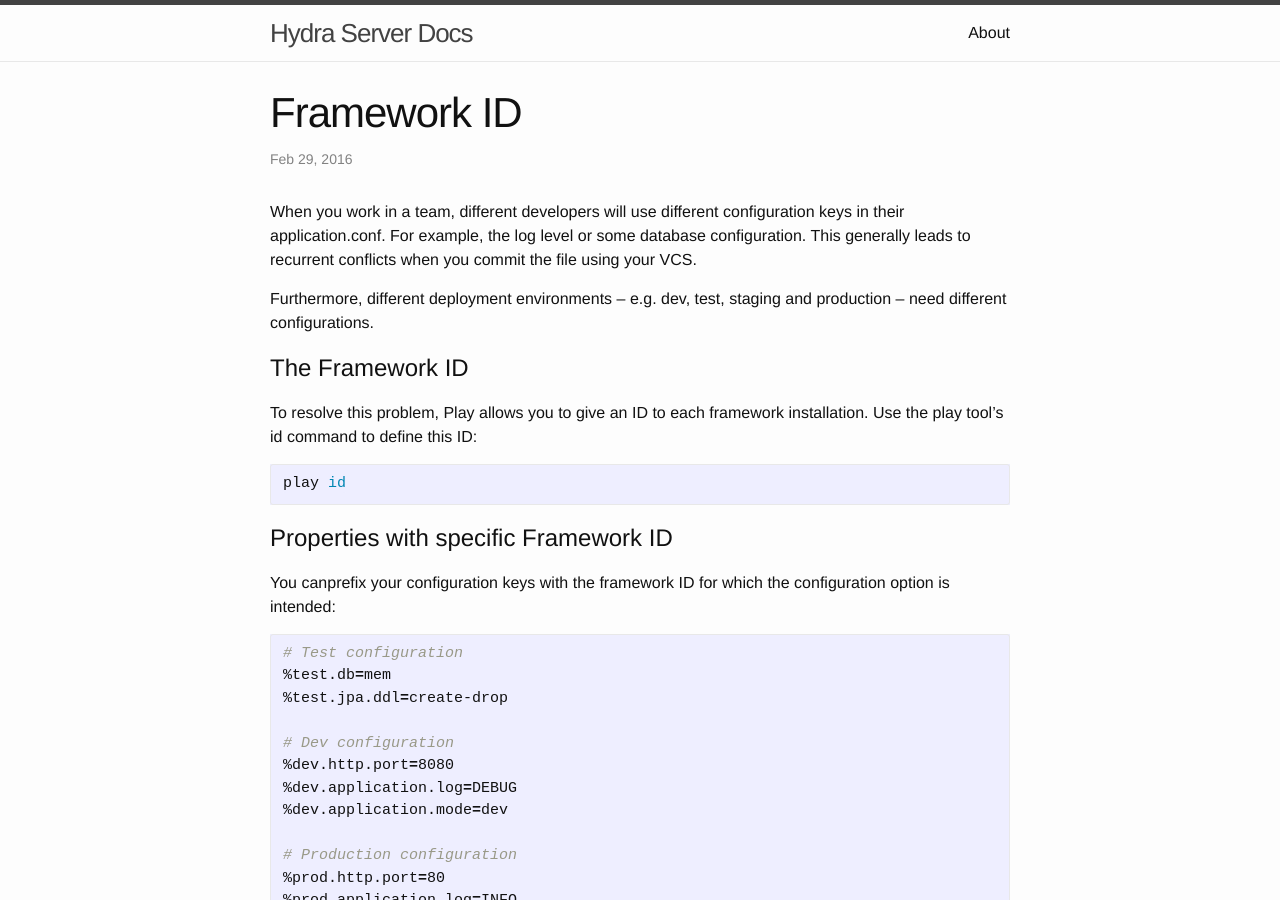
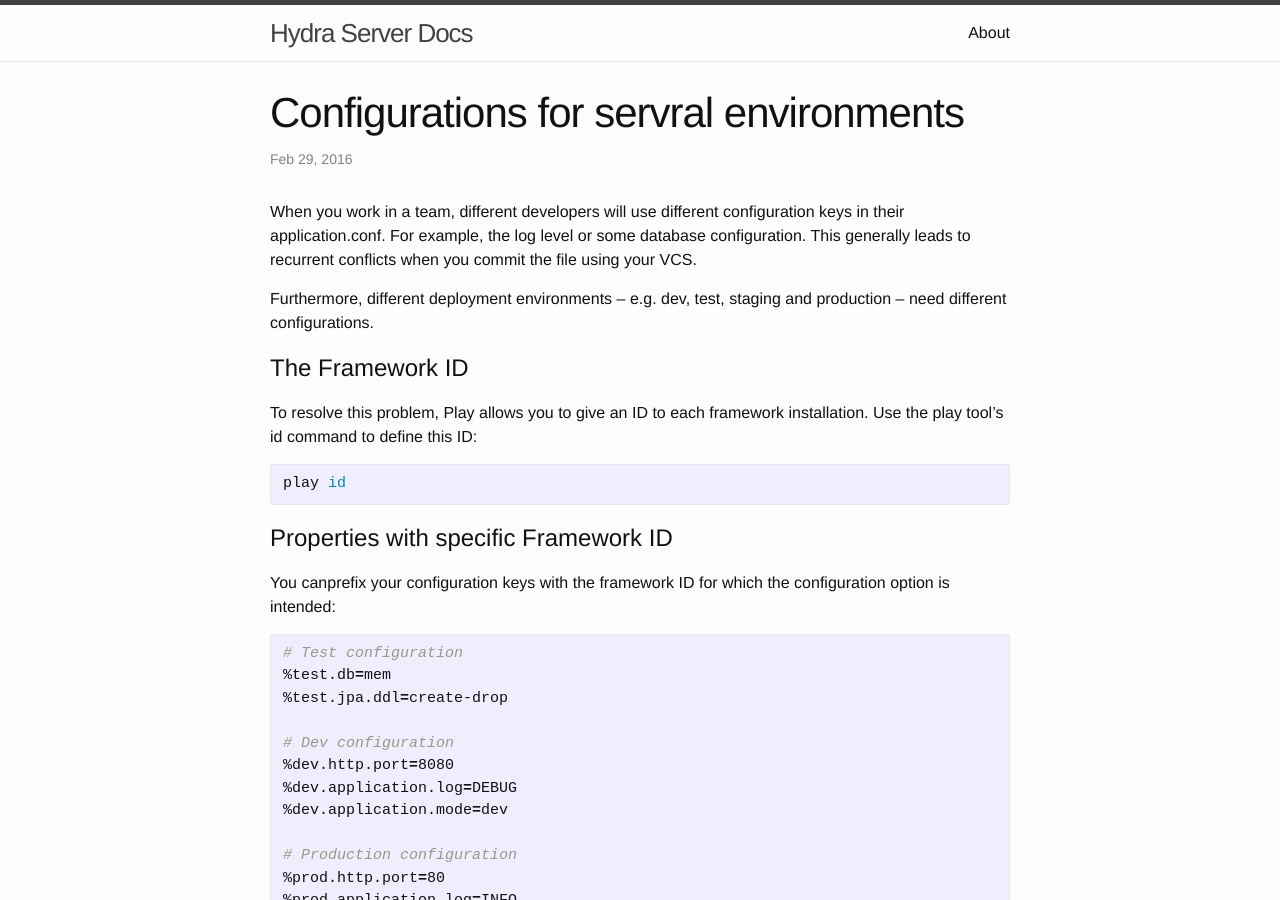
Before and after one commit to hp-liangzhang/hp-liangzhang.github.com, a Jekyll site: the page built from _posts/2016-02-29-conf-serveral-env.markdown, in a window 1280 px wide and 900 px high. Built offline with Jekyll 4.4.1, drawn with Linux system fonts in a browser that asks for light colours.

Commit message:
update title

```diff
--- a/_posts/2016-02-29-conf-serveral-env.markdown
+++ b/_posts/2016-02-29-conf-serveral-env.markdown
@@ -1,8 +1,8 @@
 ---
 layout: post
-title:  "Framework ID"
+title:  "Configurations for servral environments"
 date:   2016-03-1 00:00:34 +0800
-categories: Deployment
+categories: Configuration
 ---
 
 When you work in a team, different developers will use different configuration keys in their application.conf. For example, the log level or some database configuration. This generally leads to recurrent conflicts when you commit the file using your VCS.
```
